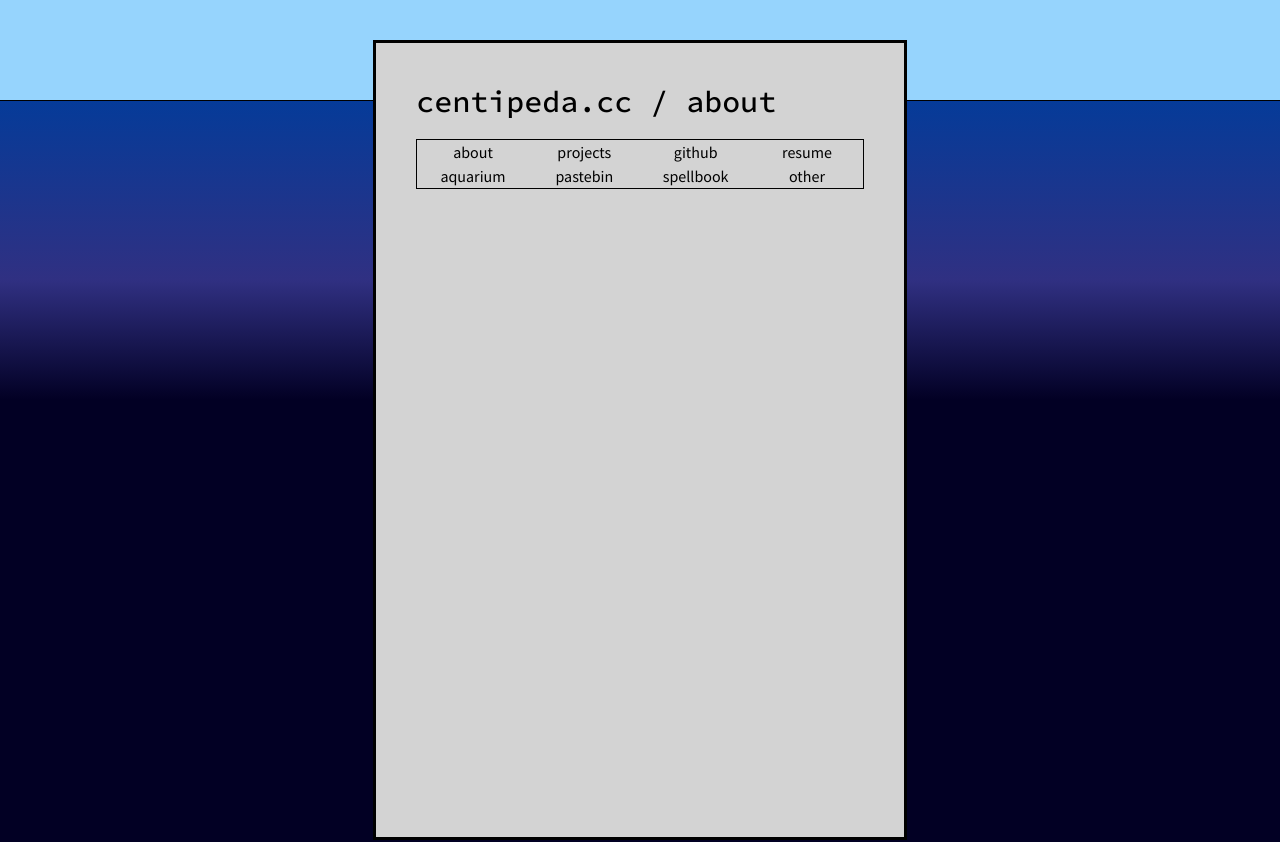
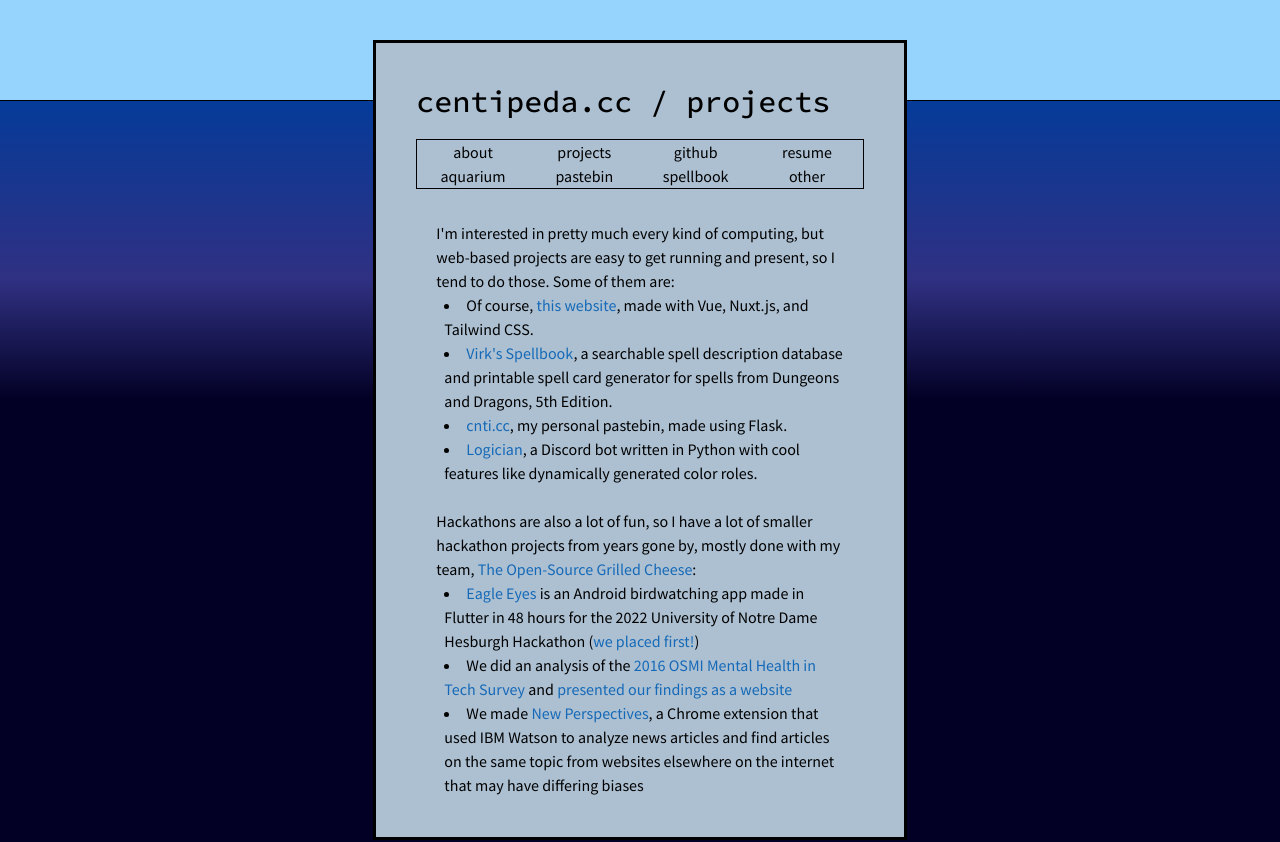
Before and after one commit to centipeda/centipeda.cc, a Nuxt app: page /projects in a window 1280 px wide. Shown: the top 842 px of the page. Built offline with nearby package versions, Linux system fonts and the light colour scheme.

Commit message:
update projects page

```diff
--- /dev/null
+++ b/components/HeaderLink.vue
@@ -0,0 +1,17 @@
+<template>
+<h1 class="mt-10 title mono-font text-3xl font-medium">
+    <a class="hover:underline" href="/">centipeda.cc</a> / <a class="hover:underline" :href="url">{{title}}</a>
+</h1>
+</template>
+
+<script>
+export default {
+    props: ['url', 'title']
+}
+</script>
+
+<style scoped>
+a {
+    color: var(--content-txt-color);
+}
+</style>
--- /dev/null
+++ b/components/Navbar.vue
@@ -0,0 +1,32 @@
+<template>
+<div class="navbar mb-8 mt-5">
+    <div class="flex flex-row">
+        <a class="basis-0 grow text-center nav-item" href="/"> about </a>
+        <a class="basis-0 grow text-center nav-item" href="/projects"> projects </a>
+        <a class="basis-0 grow text-center nav-item" href="https://github.com/centipeda">github</a>
+        <a class="basis-0 grow text-center nav-item" href="/"> resume </a>
+    </div>
+    <div class="flex flex-row">
+        <a class="basis-0 grow text-center nav-item" href="/aquarium">aquarium</a>
+        <a class="basis-0 grow text-center nav-item" href="https://cnti.cc">pastebin</a>
+        <a class="basis-0 grow text-center nav-item" href="https://spells.centipeda.cc">spellbook</a>
+        <a class="basis-0 grow text-center nav-item" href="/">other</a>
+    </div>
+</div>
+</template>
+
+<script>
+export default {
+
+}
+</script>
+
+<style scoped>
+a {
+    color: var(--content-txt-color);
+}
+
+a:hover {
+    text-decoration-line: none;
+}
+</style>
--- a/layouts/default.vue
+++ b/layouts/default.vue
@@ -2,29 +2,11 @@
     <div class="bg">
         <div class="content-outer flex justify-center">
             <div class="content sm:w-10/12 md:w-2/3 lg:w-7/12 xl:w-5/12 min-h-screen px-2 md:px-10 my-10">
-                <h1 class="mt-10 title mono-font text-3xl font-medium">
-                    <a href="/">centipeda.cc</a> / <a href="/">about</a>
-                </h1>
-                <div class="navbar mb-8 mt-5">
-                    <div class="flex flex-row">
-                        <a class="basis-0 grow text-center nav-item" href="/"> about </a>
-                        <a class="basis-0 grow text-center nav-item" href="/"> projects </a>
-                        <a class="basis-0 grow text-center nav-item" href="https://github.com/centipeda">github</a>
-                        <a class="basis-0 grow text-center nav-item" href="/"> resume </a>
-                    </div>
-                    <div class="flex flex-row">
-                        <a class="basis-0 grow text-center nav-item" href="/aquarium">aquarium</a>
-                        <a class="basis-0 grow text-center nav-item" href="https://cnti.cc">pastebin</a>
-                        <a class="basis-0 grow text-center nav-item" href="https://spells.centipeda.cc">spellbook</a>
-                        <a class="basis-0 grow text-center nav-item" href="/">other</a>
-                    </div>
-                </div>
                 <Nuxt />
             </div>
         </div>
         <div class="aquarium-upper"></div>
         <div class="aquarium-container" ref="container"></div>
-
         <div class="footer text-xs">;)</div>
     </div>
 </template>
@@ -35,16 +17,6 @@
 
 const xSpawnRange = 500;
 const ySpawnRange = 500;
-
-function elementIsVisible (el) {
-    var rect = el.getBoundingClientRect();
-    return (
-        rect.top >= 0 &&
-        rect.left >= 0 &&
-        rect.bottom <= (window.innerHeight || document.documentElement.clientHeight) && /* or $(window).height() */
-        rect.right <= (window.innerWidth || document.documentElement.clientWidth) /* or $(window).width() */
-    );
-}
 
 function spawnPoint(container) {
     return rand.pointFrom(xSpawnRange, ySpawnRange, container.offsetWidth/2, container.offsetHeight/2);
@@ -144,6 +116,11 @@
             monitor(this.$refs.container);
         }
     },
+    data() {
+        return {
+            page: 'default'
+        }
+    }
 }
 
 </script>
@@ -151,6 +128,10 @@
 <style>
 
     :root {
+        --content-bg-color: hsl(209, 29%, 75%);
+        --content-link-color: hsl(209, 79%, 40%);
+        --content-txt-color: black;
+
         --bg-main-color: rgba(2, 0, 36, 1);
         /* upper water colors */
         --sky-color: rgba(150, 212, 253, 1);
@@ -160,6 +141,14 @@
         --sky-portion: 75%;
         --deep-portion: 30%;
         --border-portion: calc(var(--sky-portion) - 0.25%);
+    }
+
+    a {
+        color: var(--content-link-color);
+    }
+
+    a:hover {
+        text-decoration-line: underline;
     }
 
     html,body {
@@ -202,7 +191,8 @@
     }
 
     .content {
-        background-color: lightgray;
+        background-color: var(--content-bg-color);
+        color: var(--content-txt-color);
         /* background-color: hsl(210deg, 68%, 80%); */
         border: 3px solid black;
         z-index: 100;
@@ -218,12 +208,12 @@
     }
 
     .nav-item {
-        transition: .1s;
+        transition: .05s;
     }
 
     .nav-item:hover {
-        color: white;
-        background-color: black;
+        color: var(--content-bg-color);
+        background-color: var(--content-txt-color);
     }
 
     .footer {
--- a/pages/index.vue
+++ b/pages/index.vue
@@ -1,4 +1,7 @@
 <template>
+  <div>
+    <HeaderLink url="/" title="about" />
+    <Navbar/>
     <div class="px-5">
       <p>
           Hi, I'm Joshua. I'm a programmer in New York
@@ -12,6 +15,7 @@
         <a href="mailto:joshua@centipeda.cc">joshua@centipeda.cc</a>.
       </p>
     </div>
+  </div>
 </template>
 
 <script>
--- /dev/null
+++ b/pages/projects.vue
@@ -0,0 +1,53 @@
+<template>
+  <div>
+    <HeaderLink url="/projects" title="projects" />
+    <Navbar/>
+    <div class="px-5">
+        <p>I'm interested in pretty much every kind of computing, but web-based projects are easy to get running and present, so I tend to do those. Some of them are: </p>
+        <ul class="list-disc list-inside pl-2">
+            <li>
+                Of course, <a href="https://github.com/centipeda/centipeda.cc">this website</a>, made with Vue, Nuxt.js, and Tailwind CSS.
+            </li>
+            <li>
+                <a href="https://spells.centipeda.cc">Virk's Spellbook</a>, a searchable spell description database and printable spell card
+                generator for spells from Dungeons and Dragons, 5th Edition.
+            </li>
+            <li>
+                <a href="https://cnti.cc">cnti.cc</a>, my personal pastebin, made using Flask.
+            </li>
+            <li>
+                <a href="https://github.com/centipeda/logician.py">Logician</a>, a Discord bot written in Python with cool features like dynamically generated color roles.
+            </li>
+        </ul>
+
+        <br/>
+
+        <p>Hackathons are also a lot of fun, so I have a lot of smaller hackathon projects from years gone by, mostly done with my team, <a href="https://github.com/open-source-grilled-cheese" target="_blank" rel="noopener noreferrer">The Open-Source Grilled Cheese</a>:</p>
+
+        <ul class="list-disc list-inside pl-2">
+            <li>
+                <a href="https://github.com/open-source-grilled-cheese/eagle-eyes">Eagle Eyes</a> is an Android birdwatching app made in Flutter in 48 hours for
+                the 2022 University of Notre Dame Hesburgh Hackathon (<a href="https://hackathon.library.nd.edu/#winners">we placed first!</a>)
+            </li>
+            <li>
+                We did an analysis of the
+                <a href="https://www.kaggle.com/osmi/mental-health-in-tech-2016">2016 OSMI Mental Health in Tech Survey</a> and
+                <a href="https://open-source-grilled-cheese.github.io/data-club-hackathon/">presented our findings as a website</a>
+            </li>
+            <li>
+                We made <a href="https://github.com/open-source-grilled-cheese/new-perspective">New Perspectives</a>, a Chrome extension that used
+                IBM Watson to analyze news articles and find articles on the same topic from websites elsewhere on the internet that may have differing
+                biases
+            </li>
+        </ul>
+
+    </div>
+  </div>
+</template>
+
+<script>
+export default {
+  layout: 'default',
+  name: 'ProjectsPage'
+}
+</script>
```
Also changed, not shown: 4 other files (tests, documents, lock files or other folders). Lines whose indentation alone changed are shown as unchanged.
